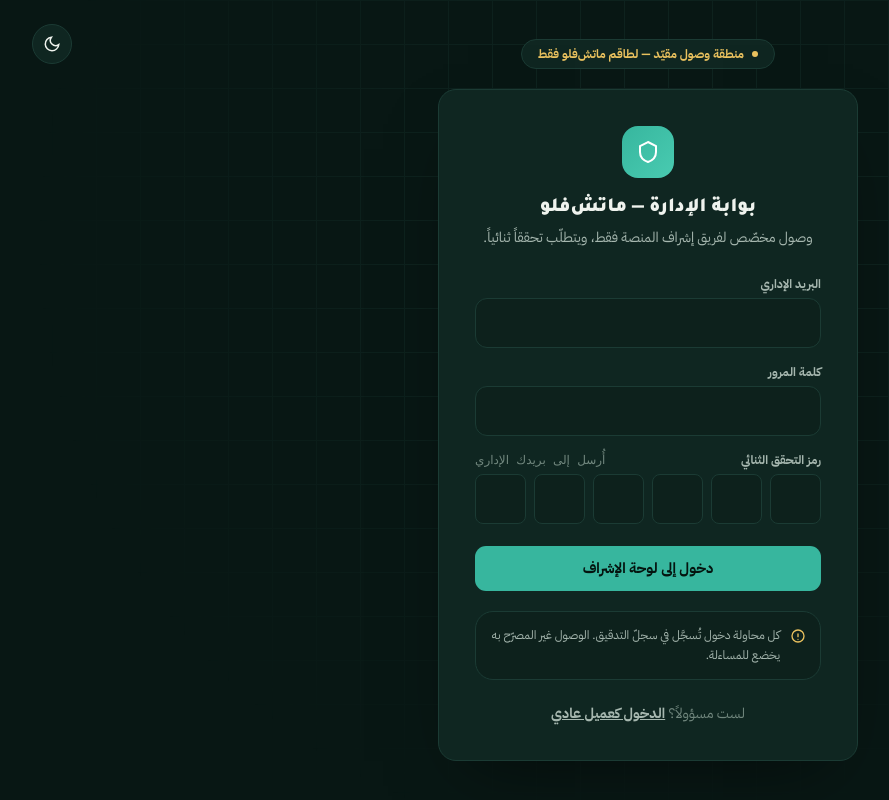
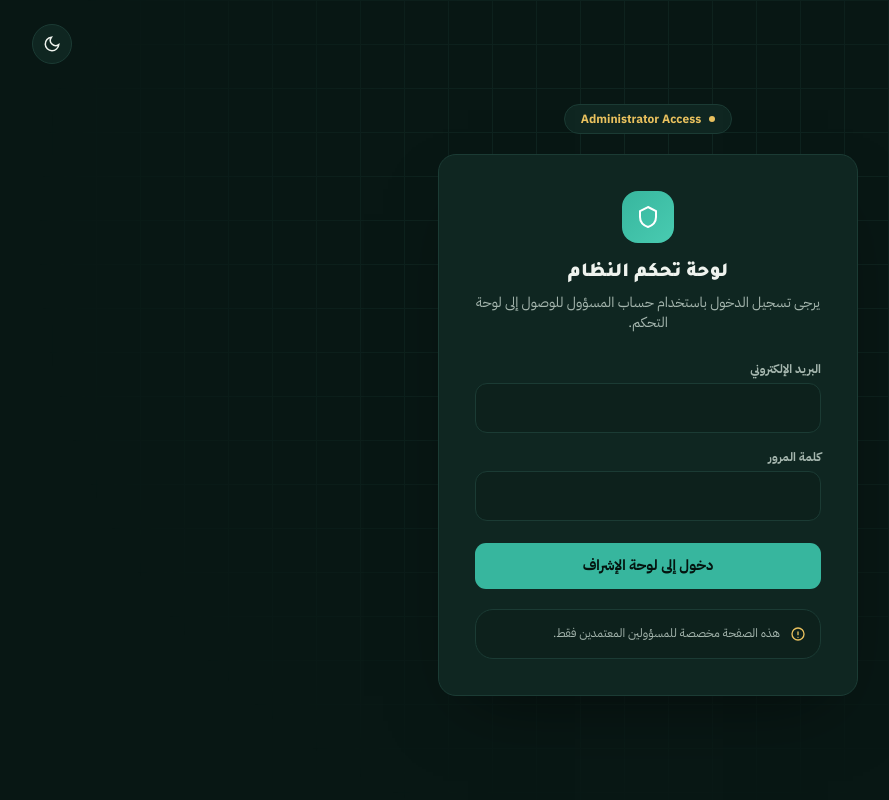
Before and after one commit to shahed2762004/MFSh, a Next.js app: page /admin-login in a window 1280 px wide. Shown: the whole page, without its empty margins (39-928 px from the left). Built offline with nearby package versions, Linux system fonts and the light colour scheme.

Commit message:
Refactor admin login page to remove OTP functionality
Removed OTP input handling and updated the form submission to exclude OTP. Updated UI text for clarity.

```diff
--- a/app/admin-login/page.tsx
+++ b/app/admin-login/page.tsx
@@ -9,24 +9,9 @@ export default function AdminLoginPage() {
   const router = useRouter();
   const [email, setEmail] = useState("");
   const [password, setPassword] = useState("");
-  const [otp, setOtp] = useState(["", "", "", "", "", ""]);
   const [error, setError] = useState("");
   const [loading, setLoading] = useState(false);
-  const inputsRef = useRef<(HTMLInputElement | null)[]>([]);
 
-  function handleOtpChange(i: number, val: string) {
-    const digit = val.replace(/[^0-9]/g, "").slice(-1);
-    const next = [...otp];
-    next[i] = digit;
-    setOtp(next);
-    if (digit && inputsRef.current[i + 1]) inputsRef.current[i + 1]?.focus();
-  }
-
-  function handleOtpKeyDown(i: number, e: React.KeyboardEvent) {
-    if (e.key === "Backspace" && !otp[i] && inputsRef.current[i - 1]) {
-      inputsRef.current[i - 1]?.focus();
-    }
-  }
 
   async function onSubmit(e: React.FormEvent) {
     e.preventDefault();
@@ -36,7 +21,7 @@ export default function AdminLoginPage() {
       const res = await fetch("/api/auth/admin-login", {
         method: "POST",
         headers: { "Content-Type": "application/json" },
-        body: JSON.stringify({ email, password, otp: otp.join("") }),
+        body: JSON.stringify({ email, password}),
       });
       const data = await res.json();
       if (!res.ok) {
@@ -71,7 +56,7 @@ export default function AdminLoginPage() {
       <div className="relative z-10 w-full max-w-[420px]">
         <div className="flex items-center justify-center gap-2 mb-5 mx-auto w-fit card px-4 py-1.5 text-xs font-bold text-[var(--accent)]">
           <span className="w-1.5 h-1.5 rounded-full bg-[var(--accent)]" />
-          منطقة وصول مقيّد — لطاقم ماتش‌فلو فقط
+          Administrator Access
         </div>
 
         <div className="card p-9 shadow-[0_30px_70px_-30px_rgba(0,0,0,0.55)]">
@@ -81,15 +66,15 @@ export default function AdminLoginPage() {
                 <path d="M12 2l8 4v6c0 5-3.4 8.4-8 10-4.6-1.6-8-5-8-10V6l8-4z" />
               </svg>
             </div>
-            <h1 className="text-xl font-black mb-1.5">بوابة الإدارة — ماتش‌فلو</h1>
+            <h1 className="text-xl font-black mb-1.5"> لوحة تحكم النظام </h1>
             <p className="text-sm text-[var(--text-dim)]">
-              وصول مخصّص لفريق إشراف المنصة فقط، ويتطلّب تحققاً ثنائياً.
+             يرجى تسجيل الدخول باستخدام حساب المسؤول للوصول إلى لوحة التحكم.
             </p>
           </div>
 
           <form onSubmit={onSubmit} className="flex flex-col gap-4">
             <div>
-              <label className="block text-xs font-bold mb-1.5 text-[var(--text-dim)]">البريد الإداري</label>
+              <label className="block text-xs font-bold mb-1.5 text-[var(--text-dim)]"> البريد الإلكتروني</label>
               <input
                 type="email"
                 required
@@ -108,28 +93,6 @@ export default function AdminLoginPage() {
                 className="w-full p-3.5 rounded-xl border border-[var(--border)] bg-[var(--bg-alt)] text-[var(--text)] text-sm outline-none focus:border-[var(--primary)]"
               />
             </div>
-            <div>
-              <label className="flex justify-between text-xs font-bold mb-1.5 text-[var(--text-dim)]">
-                <span>رمز التحقق الثنائي</span>
-                <span className="digits font-normal text-[var(--text-faint)]">أُرسل إلى بريدك الإداري</span>
-              </label>
-              <div className="grid grid-cols-6 gap-2 direction-ltr" dir="ltr">
-                {otp.map((digit, i) => (
-                  <input
-                    key={i}
-                    ref={(el) => {
-                        inputsRef.current[i] = el;
-                      }}
-                    value={digit}
-                    onChange={(e) => handleOtpChange(i, e.target.value)}
-                    onKeyDown={(e) => handleOtpKeyDown(i, e)}
-                    inputMode="numeric"
-                    maxLength={1}
-                    className="digits text-center py-3 rounded-lg border border-[var(--border)] bg-[var(--bg-alt)] text-[var(--text)] text-base outline-none focus:border-[var(--primary)]"
-                  />
-                ))}
-              </div>
-            </div>
 
             {error && <p className="text-sm text-[var(--danger)]">{error}</p>}
 
@@ -143,12 +106,9 @@ export default function AdminLoginPage() {
               <path d="M12 9v4m0 4h.01" />
               <circle cx="12" cy="12" r="9" />
             </svg>
-            <span>كل محاولة دخول تُسجَّل في سجلّ التدقيق. الوصول غير المصرّح به يخضع للمساءلة.</span>
+            <span>هذه الصفحة مخصصة للمسؤولين المعتمدين فقط.</span>
           </div>
 
-          <p className="text-center mt-6 text-sm text-[var(--text-faint)]">
-            لست مسؤولاً؟ <Link href="/login" className="text-[var(--text-dim)] font-bold underline">الدخول كعميل عادي</Link>
-          </p>
         </div>
       </div>
     </div>
```
